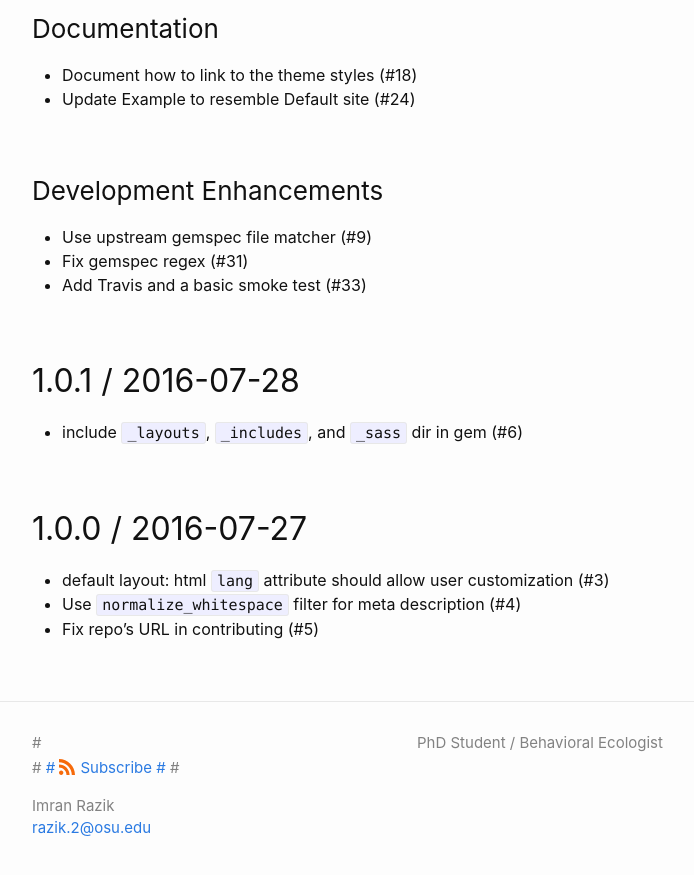
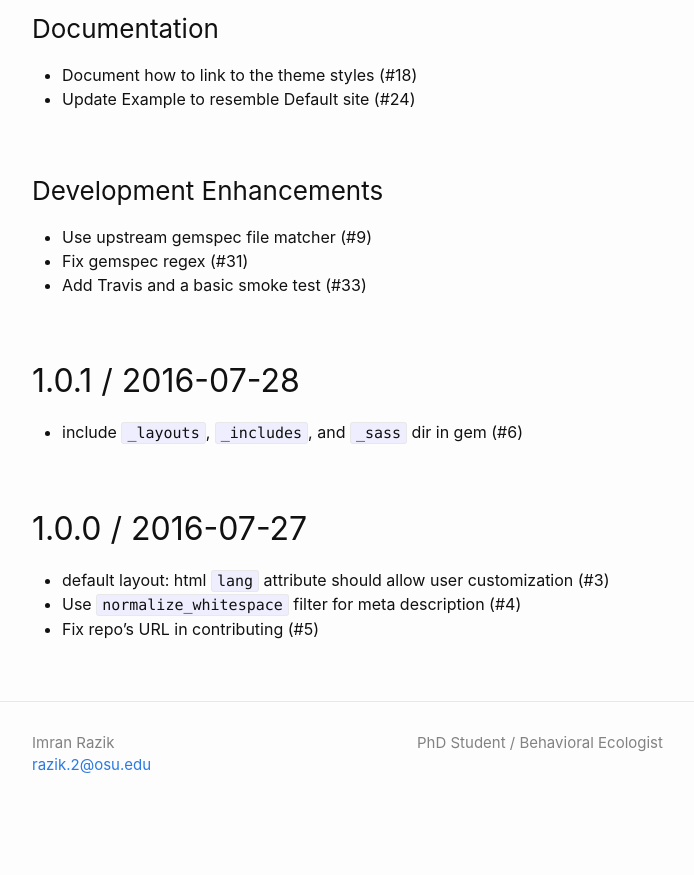
Before and after one commit to imranrazik/imranrazik.github.io, a Jekyll site: the page built from History.markdown, in a window 1280 px wide and 900 px high, scrolled down 7410 px. Shown: the top 875 px of the window, without its empty margins (238-932 px from the left). Built offline with Jekyll 4.4.1, drawn with Linux system fonts in a browser that asks for light colours; our own code applies the rules of GitHub Pages for plain Markdown files; after the commit the page ends 8247 px from its top, so only the background shows below that.

Commit message:
Update footer.html

```diff
--- a/_includes/footer.html
+++ b/_includes/footer.html
@@ -5,13 +5,6 @@
 
     <div class="footer-col-wrapper">
       <div class="footer-col">
-     #   <p class="feed-subscribe">
-       #   <a href="{{ 'feed.xml' | relative_url }}">
-         #   <svg class="svg-icon orange">
-       #       <use xlink:href="{{ 'assets/minima-social-icons.svg#rss' | relative_url }}"></use>
-       #     </svg><span>Subscribe</span>
-        #  </a>
-      #  </p>
       {%- if site.author %}
         <ul class="contact-list">
           {% if site.author.name -%}
```
